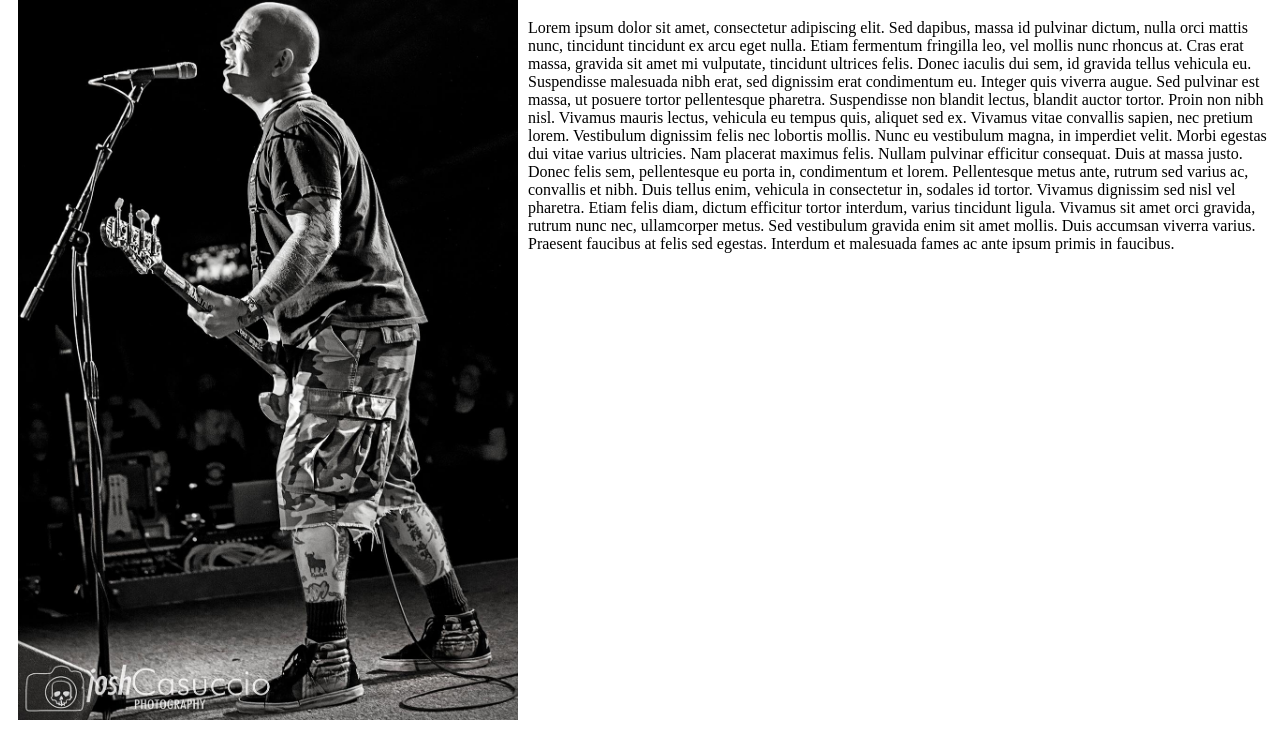
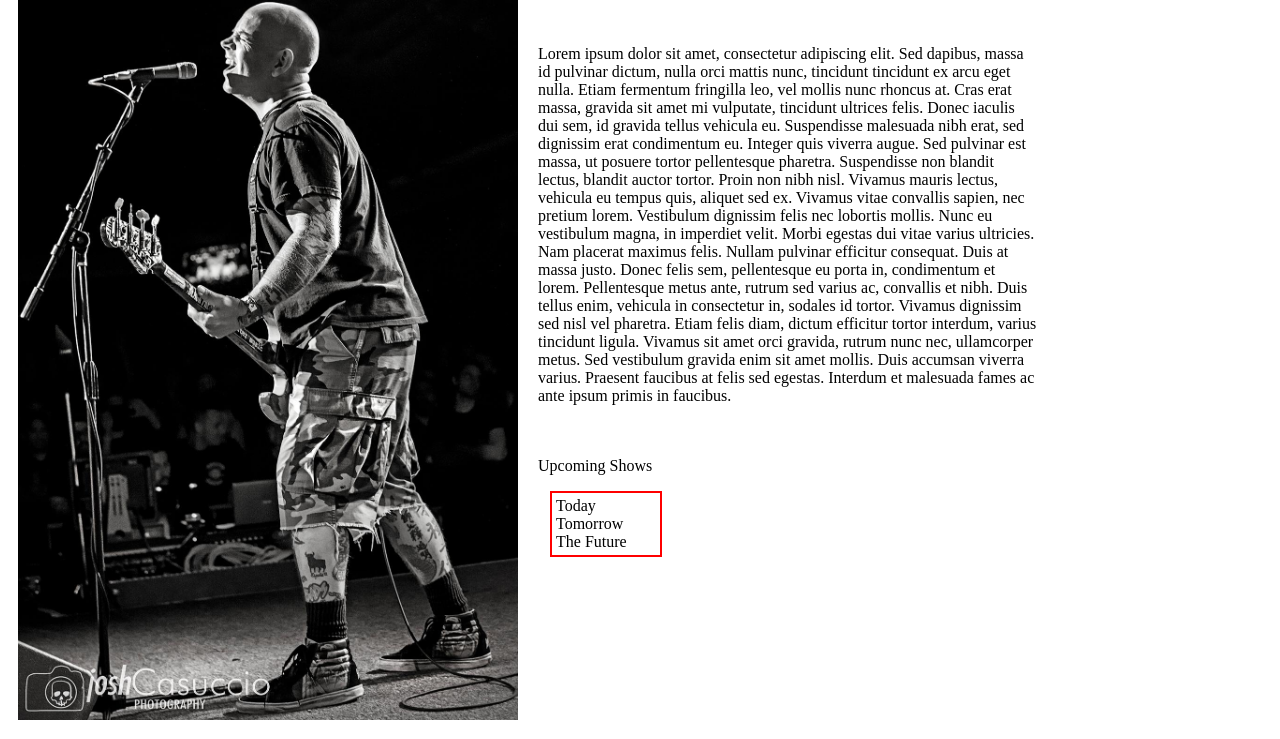
Before and after one commit to joshcasino/favorite-band, a plain HTML site: page index.html in a window 1280 px wide. Shown: the part 61-800 px from the top of the page. Drawn offline with Linux system fonts and the light colour scheme.

Commit message:
Adds box element to sidebar

```diff
--- a/css/styles.css
+++ b/css/styles.css
@@ -8,3 +8,12 @@ img{
   float: left;
   padding: 10px;
 }
+
+
+ul{
+  border: 2px solid red;
+  padding: 4px;
+  margin: 12px;
+  width: 100px;
+  list-style-type: none;
+}
--- a/index.html
+++ b/index.html
@@ -7,9 +7,18 @@
 <img src="img/bouncing1.jpg" class="column">
 <h1>The Bouncing Souls!</h1>
 <body>
-  <p>Lorem ipsum dolor sit amet, consectetur adipiscing elit. Sed dapibus, massa id pulvinar dictum, nulla orci mattis nunc, tincidunt tincidunt ex arcu eget nulla. Etiam fermentum fringilla leo, vel mollis nunc rhoncus at. Cras erat massa, gravida sit amet mi vulputate, tincidunt ultrices felis. Donec iaculis dui sem, id gravida tellus vehicula eu. Suspendisse malesuada nibh erat, sed dignissim erat condimentum eu. Integer quis viverra augue. Sed pulvinar est massa, ut posuere tortor pellentesque pharetra. Suspendisse non blandit lectus, blandit auctor tortor. Proin non nibh nisl. Vivamus mauris lectus, vehicula eu tempus quis, aliquet sed ex. Vivamus vitae convallis sapien, nec pretium lorem. Vestibulum dignissim felis nec lobortis mollis. Nunc eu vestibulum magna, in imperdiet velit. Morbi egestas dui vitae varius ultricies. Nam placerat maximus felis.
+  <p class="column">Lorem ipsum dolor sit amet, consectetur adipiscing elit. Sed dapibus, massa id pulvinar dictum, nulla orci mattis nunc, tincidunt tincidunt ex arcu eget nulla. Etiam fermentum fringilla leo, vel mollis nunc rhoncus at. Cras erat massa, gravida sit amet mi vulputate, tincidunt ultrices felis. Donec iaculis dui sem, id gravida tellus vehicula eu. Suspendisse malesuada nibh erat, sed dignissim erat condimentum eu. Integer quis viverra augue. Sed pulvinar est massa, ut posuere tortor pellentesque pharetra. Suspendisse non blandit lectus, blandit auctor tortor. Proin non nibh nisl. Vivamus mauris lectus, vehicula eu tempus quis, aliquet sed ex. Vivamus vitae convallis sapien, nec pretium lorem. Vestibulum dignissim felis nec lobortis mollis. Nunc eu vestibulum magna, in imperdiet velit. Morbi egestas dui vitae varius ultricies. Nam placerat maximus felis.
 
   Nullam pulvinar efficitur consequat. Duis at massa justo. Donec felis sem, pellentesque eu porta in, condimentum et lorem. Pellentesque metus ante, rutrum sed varius ac, convallis et nibh. Duis tellus enim, vehicula in consectetur in, sodales id tortor. Vivamus dignissim sed nisl vel pharetra. Etiam felis diam, dictum efficitur tortor interdum, varius tincidunt ligula. Vivamus sit amet orci gravida, rutrum nunc nec, ullamcorper metus. Sed vestibulum gravida enim sit amet mollis. Duis accumsan viverra varius. Praesent faucibus at felis sed egestas. Interdum et malesuada fames ac ante ipsum primis in faucibus.</p>
 
+<div class="column">
+  <p>Upcoming Shows</p>
+  <ul>
+    <li>Today</li>
+    <li>Tomorrow</li>
+    <li>The Future</li>
+  </ul>
+</div>
+
 </body>
 </html>
```
